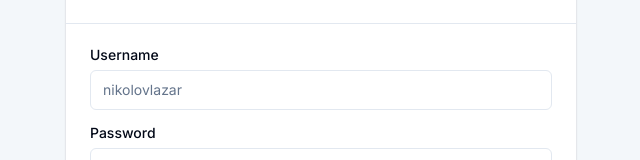
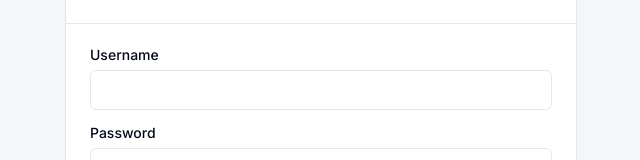
Before and after one commit to clean-reactive/sample-nextjs-react, a Next.js app: page /sign-in in a window 1280 px wide. Shown: the part 286-446 px from the top of the page, without its empty margins (319-959 px from the left). Built offline with nearby package versions, Linux system fonts and the light colour scheme; what @evyweb/ioctopus, factory-t would draw is missing.

Commit message:
App: clean placeholders

```diff
--- a/app/(auth)/sign-in/page.tsx
+++ b/app/(auth)/sign-in/page.tsx
@@ -80,7 +80,6 @@ export default function SignInPage() {
                 id="username"
                 name="username"
                 type="text"
-                placeholder="nikolovlazar"
                 data-testid="username-input"
                 required
               />
--- a/app/(auth)/sign-up/page.tsx
+++ b/app/(auth)/sign-up/page.tsx
@@ -55,7 +55,6 @@ export default function SignUpPage() {
                 id="username"
                 name="username"
                 type="text"
-                placeholder="nikolovlazar"
                 data-testid="username-input"
                 required
               />
```
Also changed, not shown: 1 other file (tests, documents, lock files or other folders).
